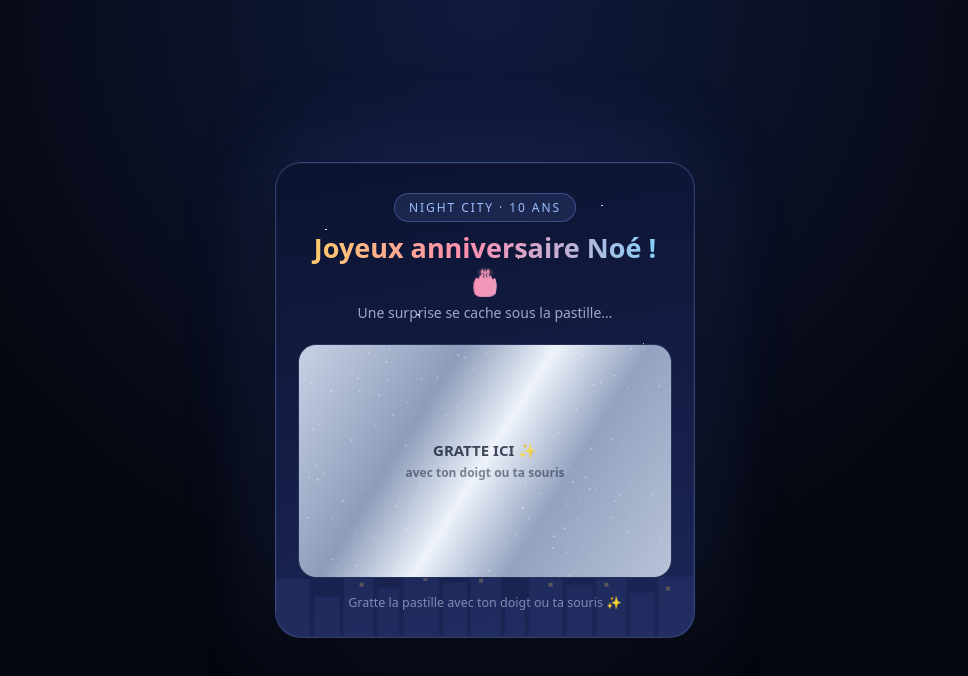
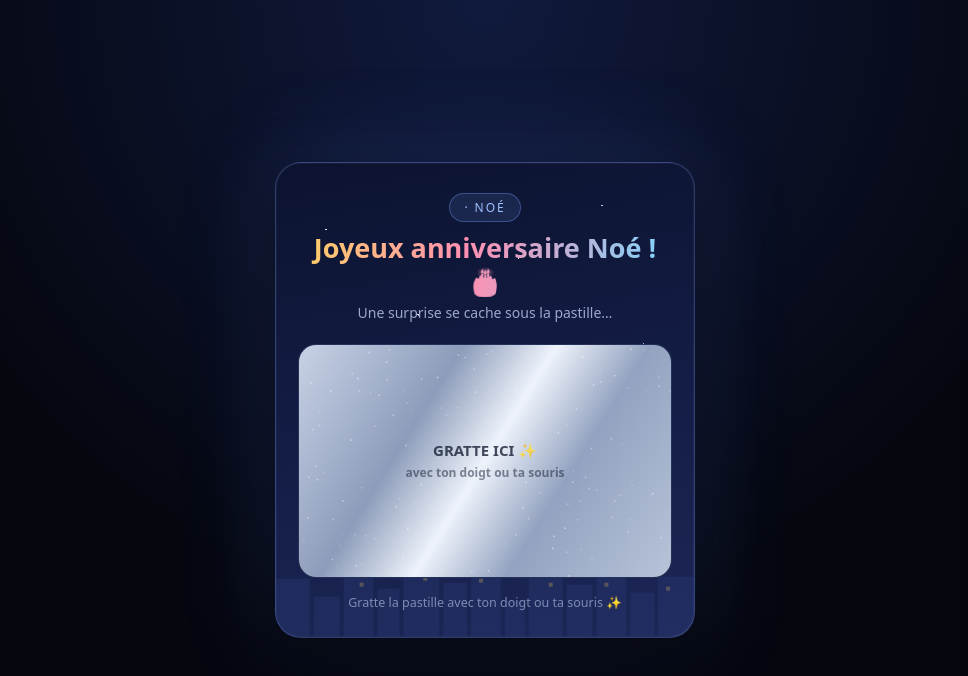
Before and after one commit to Aymane3369/happybirthay, a plain HTML site: page index.html in a window 1280 px wide. Shown: the whole page, without its empty margins (155-1123 px from the left). Drawn offline with Linux system fonts and the light colour scheme.

Commit message:
Update age span text for Noé's birthday

```diff
--- a/index.html
+++ b/index.html
@@ -220,7 +220,7 @@
       </g>
     </svg>
 
-    <span class="age">Night City · 10 ans</span>
+    <span class="age"> · Noé</span>
     <h1>Joyeux anniversaire Noé&nbsp;! 🎂</h1>
     <p class="sub">Une surprise se cache sous la pastille…</p>
 
```
